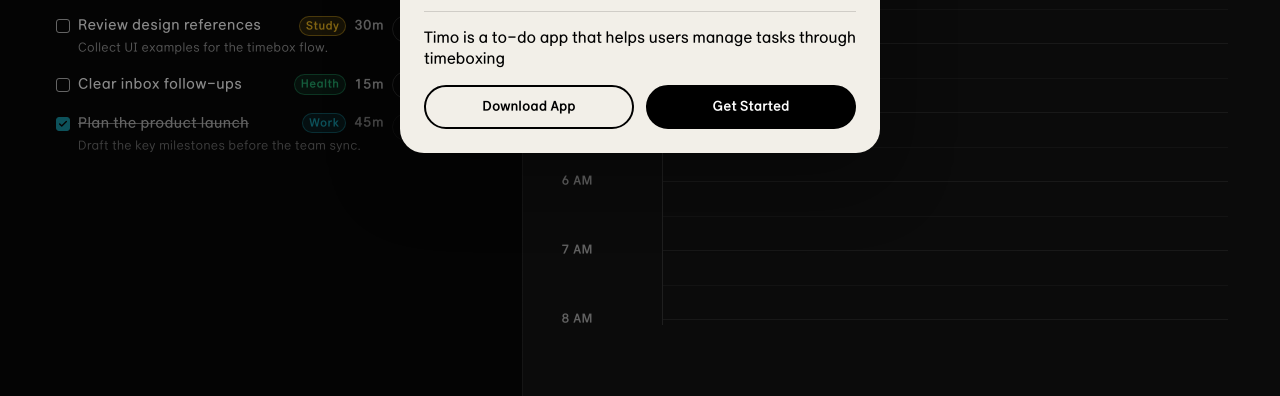
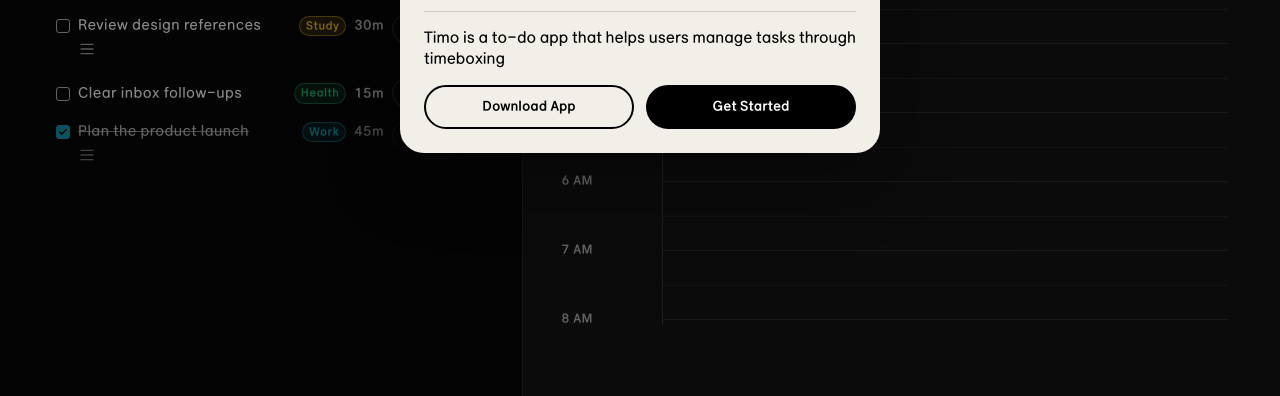
Before and after one commit to doyeon616/timo, a website: page index.html in a window 1280 px wide. Shown: the part 404-800 px from the top of the page. Drawn offline with Linux system fonts and the light colour scheme.

Commit message:
Show memo icon on todo items

```diff
--- a/app.js
+++ b/app.js
@@ -1626,9 +1626,9 @@ function renderTasks() {
     renderTaskTag(node.querySelector(".task-tag"), task);
     node.querySelector(".task-estimate").textContent = formatMinutes(task.estimateMinutes);
     const note = String(task.note || "").trim();
-    const noteNode = node.querySelector(".task-note");
-    noteNode.textContent = note;
-    noteNode.hidden = !note;
+    const noteIcon = node.querySelector(".task-note-icon");
+    noteIcon.hidden = !note;
+    noteIcon.title = note;
     node.classList.toggle("has-note", Boolean(note));
     const checkbox = node.querySelector(".task-check");
     checkbox.checked = task.status === "done";
--- a/index.html
+++ b/index.html
@@ -8,9 +8,9 @@
     <link rel="manifest" href="./manifest.webmanifest" />
     <link rel="icon" href="./icon%202.svg" type="image/svg+xml" />
     <link rel="apple-touch-icon" href="./icon%202.svg" />
-    <link rel="stylesheet" href="./variables.css?v=249" />
-    <link rel="stylesheet" href="./theme.css?v=249" />
-    <link rel="stylesheet" href="./styles.css?v=249" />
+    <link rel="stylesheet" href="./variables.css?v=250" />
+    <link rel="stylesheet" href="./theme.css?v=250" />
+    <link rel="stylesheet" href="./styles.css?v=250" />
   </head>
   <body>
     <section class="login-screen is-hidden" id="loginScreen" aria-label="Login">
@@ -360,7 +360,13 @@
             <span class="task-tag"></span>
             <span class="task-estimate"></span>
           </div>
-          <small class="task-note" hidden></small>
+          <span class="task-note-icon" role="img" aria-label="Memo added" hidden>
+            <svg xmlns="http://www.w3.org/2000/svg" width="24" height="24" viewBox="0 0 24 24" fill="none" stroke="currentColor" stroke-width="2" stroke-linecap="round" stroke-linejoin="round" aria-hidden="true">
+              <path d="M3 5h18" />
+              <path d="M3 12h18" />
+              <path d="M3 19h18" />
+            </svg>
+          </span>
         </div>
         <div class="task-actions">
           <button class="icon-button start" type="button" aria-label="Start timebox">
@@ -390,6 +396,6 @@
         });
       };
     </script>
-    <script src="./app.js?v=249" defer></script>
+    <script src="./app.js?v=250" defer></script>
   </body>
 </html>
--- a/styles.css
+++ b/styles.css
@@ -1248,21 +1248,23 @@ button:disabled {
   white-space: nowrap;
 }
 
-.task-note {
-  display: block;
+.task-note-icon {
+  display: inline-flex;
+  align-items: center;
+  justify-content: center;
+  width: 18px;
+  height: 18px;
   margin: var(--spacing-4) 0 0 22px;
   color: color-mix(in srgb, var(--color-canvas-white) 62%, transparent);
-  font-family: var(--font-dm-sans);
-  font-size: calc(var(--text-caption) - 2px);
-  font-weight: var(--font-weight-regular);
-  line-height: 1.35;
-  overflow: hidden;
-  overflow-wrap: anywhere;
-  text-overflow: ellipsis;
-  white-space: nowrap;
-}
-
-.task-note[hidden] {
+}
+
+.task-note-icon svg {
+  display: block;
+  width: 16px;
+  height: 16px;
+}
+
+.task-note-icon[hidden] {
   display: none;
 }
 
```
Also changed, not shown: sw.js (+5 -5 lines).
